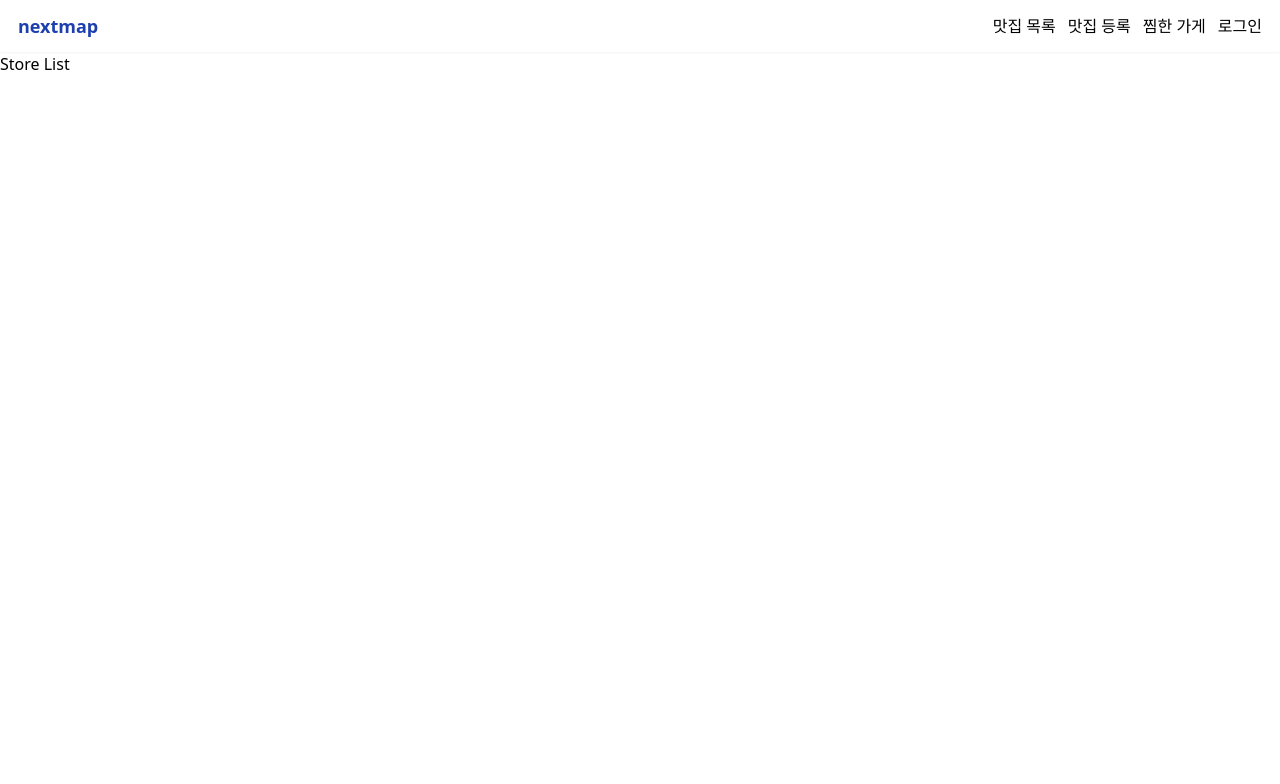
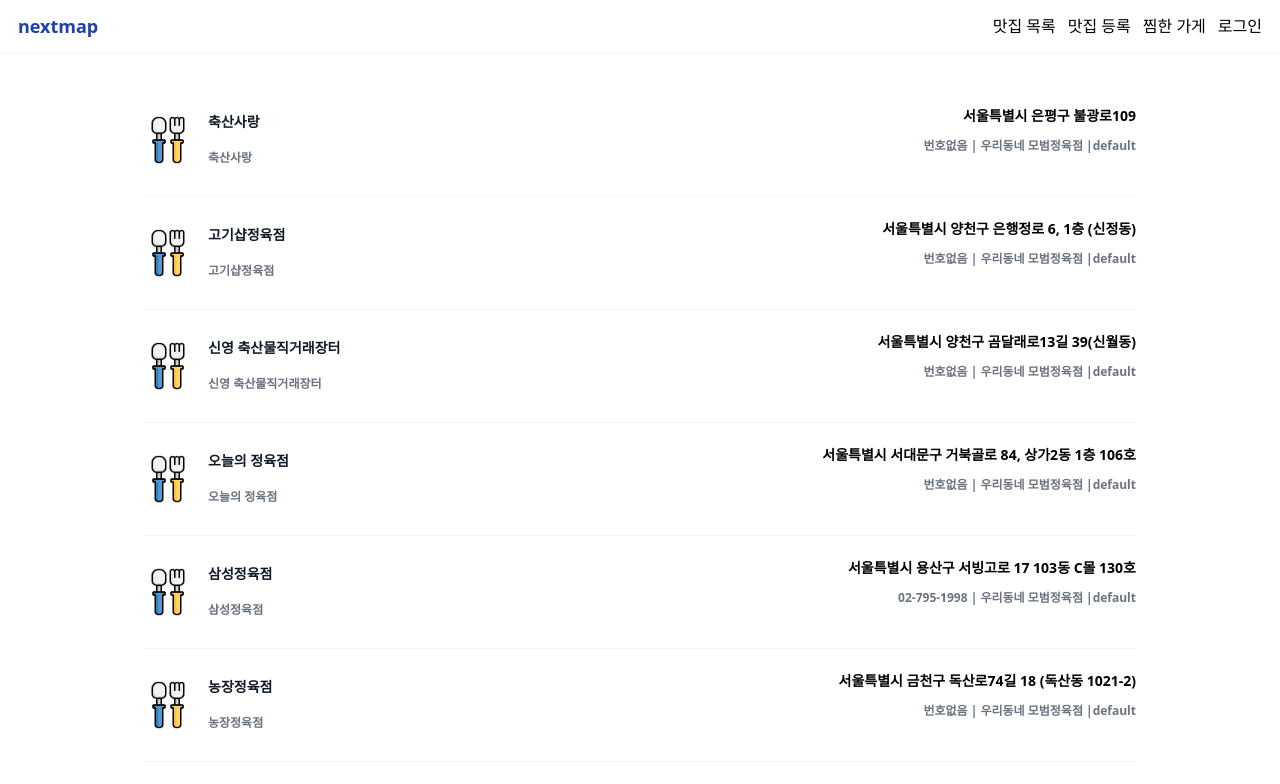
Before and after one commit to slog-developer/fastcampus-next-map, a Next.js app: page /stores in a window 1280 px wide. Shown: the top 784 px of the page. Built offline with nearby package versions, Linux system fonts and the light colour scheme; no server answers.

Commit message:
데이터 fetching 이해하기

```diff
--- a/src/components/Markers.tsx
+++ b/src/components/Markers.tsx
@@ -2,19 +2,15 @@
 
 interface MarkerProps {
   map: any;
-  storeDatas: any[];
+  stores: any[];
   setCurrentStore: Dispatch<SetStateAction<any>>;
 }
 
-export default function Markers({
-  map,
-  storeDatas,
-  setCurrentStore,
-}: MarkerProps) {
+export default function Markers({ map, stores, setCurrentStore }: MarkerProps) {
   const loadKakaoMarkers = useCallback(() => {
     if (map) {
       // 식당 데이터 마커 띄우기
-      storeDatas?.map((store) => {
+      stores?.map((store) => {
         var imageSrc = store?.bizcnd_code_nm
             ? `/images/markers/${store?.bizcnd_code_nm}.png`
             : "images/markers/default.png", // 마커이미지의 주소입니다
@@ -72,7 +68,7 @@
         });
       });
     }
-  }, [map, setCurrentStore, storeDatas]);
+  }, [map, setCurrentStore, stores]);
 
   useEffect(() => {
     loadKakaoMarkers();
--- /dev/null
+++ b/src/pages/api/stores.ts
@@ -0,0 +1,13 @@
+import type { NextApiRequest, NextApiResponse } from "next";
+import { StoreType } from "@/interface";
+
+export default async function handler(
+  req: NextApiRequest,
+  res: NextApiResponse<StoreType[]>
+) {
+  const stores = (await import("../../data/store_data.json"))[
+    "DATA"
+  ] as StoreType[];
+
+  res.status(200).json(stores);
+}
--- a/src/pages/index.tsx
+++ b/src/pages/index.tsx
@@ -4,23 +4,31 @@
 import Markers from "@/components/Markers";
 
 import * as stores from "@/data/store_data.json";
+import { StoreType } from "@/interface";
+
 import StoreBox from "@/components/StoreBox";
 
-export default function Home() {
+export default function Home({ stores }: { stores: StoreType[] }) {
   const [map, setMap] = useState(null);
   const [currentStore, setCurrentStore] = useState(null);
-  const storeDatas = stores["DATA"];
 
   console.log(currentStore);
   return (
     <>
       <Map setMap={setMap} />
-      <Markers
-        storeDatas={storeDatas}
-        map={map}
-        setCurrentStore={setCurrentStore}
-      />
+      <Markers stores={stores} map={map} setCurrentStore={setCurrentStore} />
       <StoreBox store={currentStore} setStore={setCurrentStore} />
     </>
   );
 }
+
+export async function getStaticProps() {
+  const stores = await fetch(
+    `${process.env.NEXT_PUBLIC_API_URL}/api/stores`
+  ).then((res) => res.json());
+
+  return {
+    props: { stores },
+    revalidate: 60 * 60,
+  };
+}
--- a/src/pages/stores/index.tsx
+++ b/src/pages/stores/index.tsx
@@ -1,7 +1,57 @@
-export default function StoreListPage() {
+import Image from "next/image";
+import { StoreType } from "@/interface";
+
+export default function StoreListPage({ stores }: { stores: StoreType[] }) {
+  console.log(stores);
   return (
-    <div>
-      <h1>Store List</h1>
+    <div className="px-4 md:max-w-5xl mx-auto py-8">
+      <ul role="list" className="divide-y divide-gray-100">
+        {stores?.map((store, index) => (
+          <li className="flex justify-between gap-x-6 py-5" key={index}>
+            <div className="flex gap-x-4">
+              <Image
+                src={
+                  store?.bizcnd_code_nm
+                    ? `/images/markers/${store?.bizcnd_code_nm}.png`
+                    : "/images/markers/default.png"
+                }
+                width={48}
+                height={48}
+                alt="아이콘 이미지"
+                className="object-contain"
+              />
+              <div>
+                <div className="text-sm font-semibold leading-9 text-gray-900">
+                  {store?.upso_nm}
+                </div>
+                <div className="mt- 1 text-xs truncate font-semibold leading-9 text-gray-500">
+                  {store?.upso_nm}
+                </div>
+              </div>
+            </div>
+            <div className="hidden sm:flex sm:flex-col sm:items-end">
+              <div className="text-sm font-semibold leading-6 text-gray900">
+                {store?.rdn_code_nm}
+              </div>
+
+              <div className="mt- 1 text-xs truncate font-semibold leading-9 text-gray-500">
+                {store?.tel_no || "번호없음"} | {store?.crtfc_gbn_nm} |
+                {store?.bizcnd_code_nm}
+              </div>
+            </div>
+          </li>
+        ))}
+      </ul>
     </div>
   );
 }
+
+export async function getServerSideProps() {
+  const stores = await fetch(
+    `${process.env.NEXT_PUBLIC_API_URL}/api/stores`
+  ).then((res) => res.json());
+
+  return {
+    props: { stores },
+  };
+}
--- a/tsconfig.json
+++ b/tsconfig.json
@@ -1,5 +1,6 @@
 {
   "compilerOptions": {
+    "target": "es5",
     "lib": ["dom", "dom.iterable", "esnext"],
     "allowJs": true,
     "skipLibCheck": true,
```
